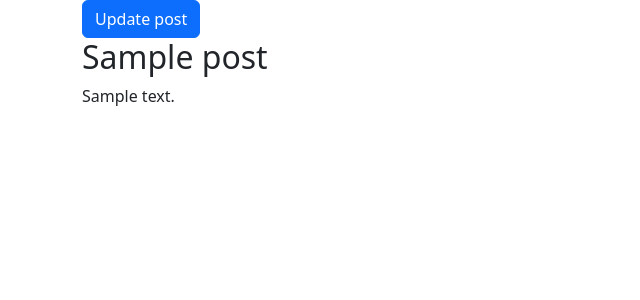
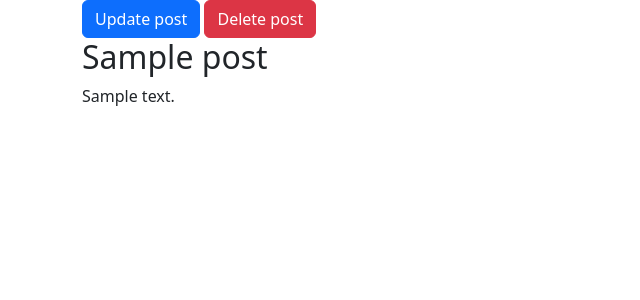
Before and after one commit to berkayalparslan/cms-app, a Django app: a page that uses app/posts/templates/posts/detail.html in a window 1280 px wide. Shown: the top 300 px of the page, without its empty margins (0-640 px from the left). Run offline with Django 4.2, Linux system fonts and the light colour scheme; tables that the repository leaves empty hold one stand-in row (values such as "Sample post"); some libraries are stand-ins or nearby versions.

Commit message:
added post deletion

```diff
--- a/app/posts/templates/posts/detail.html
+++ b/app/posts/templates/posts/detail.html
@@ -1,5 +1,36 @@
 {% extends "../base.html" %} {% block content %}
-  <a href="{% url 'post-update' slug=post.slug %}" class="btn btn-primary">Update post</a>
-    <h2>{{ post.title }}</h2>
-    <p>{{ post.content }}</p>
-  {% endblock %}
+<a href="{% url 'post-update' slug=post.slug %}" class="btn btn-primary"
+  >Update post</a
+>
+<button
+  type="button"
+  class="btn btn-danger"
+  data-bs-toggle="modal"
+  data-bs-target="#confirmation-modal"
+>
+  Delete post
+</button>
+<h2>{{ post.title }}</h2>
+<p>{{ post.content }}</p>
+
+<div class="modal fade" id="confirmation-modal" tabindex="-1" aria-labelledby="confirmation-modal" aria-hidden="true">
+  <div class="modal-dialog">
+    <div class="modal-content">
+      <div class="modal-header">
+        <h5 class="modal-title" id="delete-modal">Confirm deletion</h5>
+        <button type="button" class="btn-close" data-bs-dismiss="modal" aria-label="Close"></button>
+      </div>
+      <div class="modal-body">
+        Are you sure you want to delete this post?
+      </div>
+      <div class="modal-footer">
+        <button type="button" class="btn btn-secondary" data-bs-dismiss="modal">Cancel</button>
+        <form method="post" action="{% url 'post-delete' slug=post.slug %}" style="display:inline;">
+          {% csrf_token %}
+          <button type="submit" class="btn btn-danger">Yes</button>
+        </form>
+      </div>
+    </div>
+  </div>
+</div>
+{% endblock %}
--- a/app/posts/urls.py
+++ b/app/posts/urls.py
@@ -4,7 +4,9 @@ from . import views
 
 urlpatterns = [
     path("", views.index, name="index"),
+    path("posts/", views.index, name="index"),
     path("create/", views.create, name='post-create'),
     path("<slug:slug>/", views.detail, name="post-detail"),
     path("<slug:slug>/update/", views.update, name="post-update"),
+    path("<slug:slug>/delete/", views.delete, name="post-delete"),
 ]
--- a/app/posts/views.py
+++ b/app/posts/views.py
@@ -1,5 +1,5 @@
 from logging import debug
-from django.shortcuts import render, get_object_or_404
+from django.shortcuts import render, get_object_or_404, redirect
 from django.http import HttpResponseRedirect
 from django.urls import reverse
 from .models import Post
@@ -51,3 +51,12 @@ def update(request, slug):
             return HttpResponseRedirect(reverse('post-detail', kwargs={'slug': post.slug}))
 
         return render(request, 'posts/update.html', {'form': form, 'post': post})
+
+def delete(request, slug):
+    post = get_object_or_404(Post,slug=slug)
+
+    if request.method == 'POST':
+        post.delete()
+        return redirect(reverse(index))
+
+    return redirect(reverse('post-detail', kwargs={'slug': post.slug}))
```
